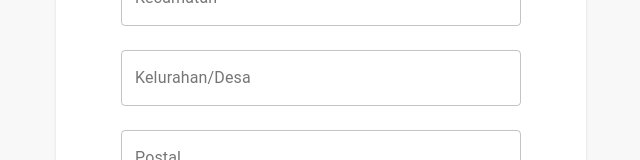
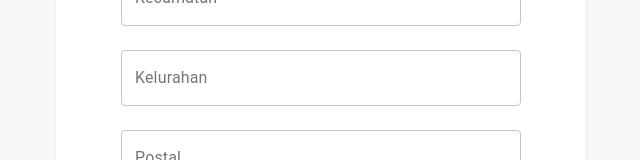
Before and after one commit to syahjamal/mst-test, a React (Create React App) app: page / in a window 1280 px wide. Shown: the part 507-667 px from the top of the page, without its empty margins (319-959 px from the left). Built offline with nearby package versions, Linux system fonts and the light colour scheme.

Commit message:
finish state kelurahan

```diff
--- a/src/App.js
+++ b/src/App.js
@@ -62,12 +62,12 @@ if(!openKota){
 }, [openKota])
 
 // ============================================================
-// Kecamatan
+// Sub District
 const[openKec, setOpenKec] = useState(false);
 const[optionsKec, setOptionsKec] = useState([]);
 const loadingKec = openKec && optionsKec.length === 0;
 
-const [titleKec, setTitleKec]=useState('')
+const [titelKec, setTitleKec]=useState('')
 
 const onChangeHandleKec = async (value) =>{
   console.log(value);
@@ -86,22 +86,23 @@ const onChangeHandleKec = async (value) =>{
   }
   }, [openKec])
 
-// ============================================================
-// Kelurahan
+  // ============================================================
+// Keulrahan
 const[openKel, setOpenKel] = useState(false);
 const[optionsKel, setOptionsKel] = useState([]);
 const loadingKel = openKel && optionsKel.length === 0;
 
-const [titleKel, setTitleKel]=useState('')
+const [titelKel, setTitleKel]=useState('')
 
+console.log(titelKel)
 const onChangeHandleKel = async (value) =>{
   console.log(value);
   const response = await fetch(
       // "https://postal-api.onphpid.com/provinces"
-      "https://ibnux.github.io/data-indonesia/kelurahan/"+titleKec.id+".json"
+      "https://ibnux.github.io/data-indonesia/kelurahan/"+titelKec.id+".json"
   );
   const kelurahan = await response.json();
-  setOptionsKec(Object.keys(kelurahan).map(key => kelurahan[key]));
+  setOptionsKel(Object.keys(kelurahan).map(key => kelurahan[key]));
 
   }
 
@@ -242,8 +243,8 @@ const onChangeHandleKel = async (value) =>{
                 }}/>
               )}
             />
-            {/* Kelurahan/Desa */}
-           <Autocomplete
+              {/* Kelurahan */}
+              <Autocomplete
               id="App"
               freeSolo
               open={openKel}
@@ -260,7 +261,7 @@ const onChangeHandleKel = async (value) =>{
               onChange={(event, value) => setTitleKel(value)}
               renderInput={(params) => (
                 <TextField {...params}
-                label="Kelurahan/Desa"
+                label="Kelurahan"
                 margin="normal"
                 variant="outlined"
                 onChange={ev => {
@@ -285,7 +286,6 @@ const onChangeHandleKel = async (value) =>{
               freeSolo
               id="free-solo-2-demo"
               disableClearable
-              // options={top100Films.map((option) => option.title)}
               renderInput={(params) => (
                 <TextField
                   {...params}
```
Also changed, not shown: 1 other file (tests, documents, lock files or other folders).
